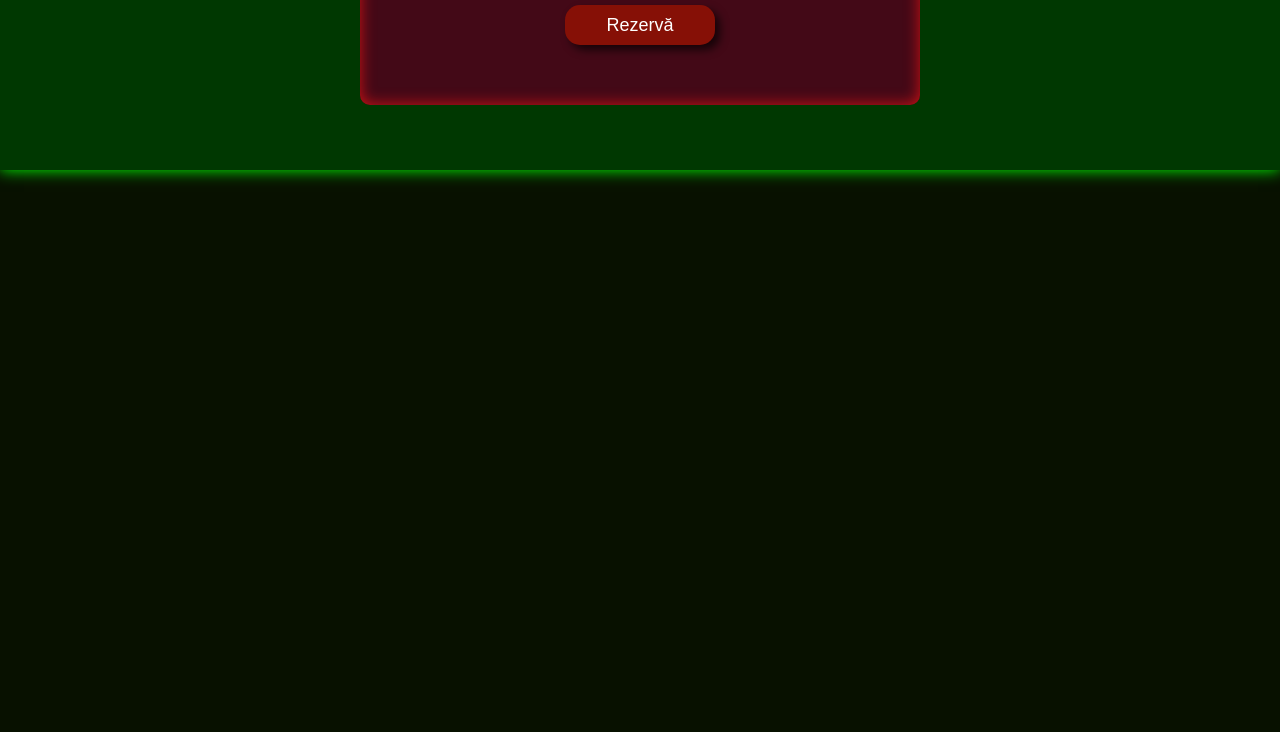
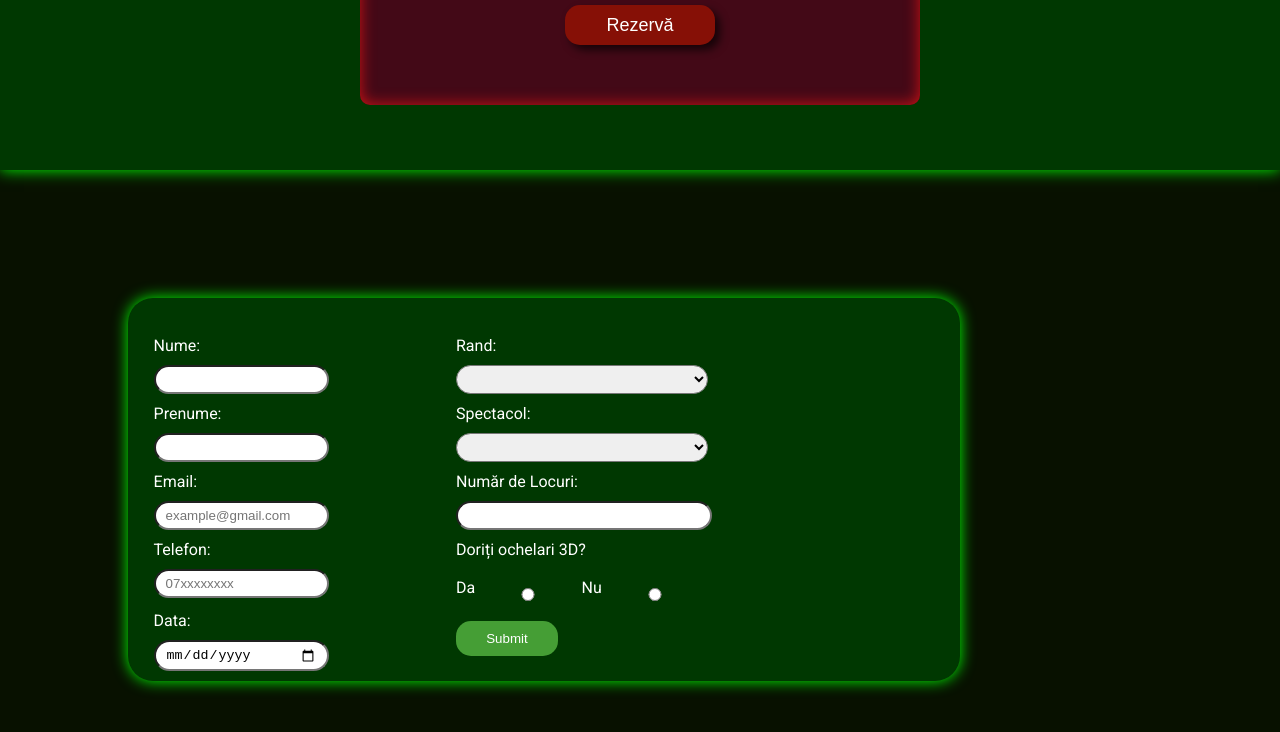
Before and after one commit to GodGivenn/CrocoCinema, a plain HTML site: page index.html in a window 1280 px wide. Shown: the part 2516-3248 px from the top of the page. Drawn offline with nearby package versions, Linux system fonts and the light colour scheme.

Commit message:
better safe than sorry

```diff
--- a/index.html
+++ b/index.html
@@ -14,7 +14,7 @@
       rel="stylesheet"
       href="https://fonts.googleapis.com/css?family=Roboto"
     />
-    <!-- <link rel="stylesheet" href="https://cdn.jsdelivr.net/npm/swiper@11/swiper-bundle.min.css" /> -->
+    <link rel="stylesheet" href="https://cdn.jsdelivr.net/npm/swiper@11/swiper-bundle.min.css" />
   </head>
   <body>
     <div class="container">
@@ -40,7 +40,7 @@
           </div>
           <div class="column">
             <div class="title">Data</div>
-            <input type="date" name="date" id="date" required />
+            <input type="date" name="date" id="date" class="date-input" required />
           </div>
           <div class="column">
             <button class="submit-button-class type="submit" id="submit-button">Submit</button>
@@ -223,13 +223,89 @@
 
       </div>
     </div>
-    <br /><br /><br /><br /><br /><br /><br /><br /><br /><br />
-    <br /><br /><br /><br /><br /><br /><br /><br /><br /><br />
-    <br /><br /><br /><br /><br /><br /><br /><br /><br /><br />
-    <br /><br /><br /><br /><br /><br /><br /><br /><br /><br />
-    <br /><br /><br /><br /><br /><br /><br /><br /><br /><br />
-    <br /><br /><br /><br /><br /><br /><br /><br /><br /><br />
-    <br /><br /><br /><br /><br /><br /><br /><br /><br /><br />
+
+
+
+
+
+
+
+
+
+    <!-- ------------------------------------------------------------------- -->
+
+    <form action="procesare.php" method="post" class="my-form">
+      <div class="form-group">
+        <label>Nume:</label>
+        <input type="text" id="nume" name="nume" class="form-field" required>
+    </div>
+    <div class="form-group">
+        <label>Rand:</label>
+        <select id="rand" name="rand" class="form-field" required>
+          <option value="" selected></option>
+          <option value="rand1">Rând 1</option>
+          <option value="rand2">Rând 2</option>
+          <option value="rand3">Rând 3</option>
+          <option value="rand4">Rând 4</option>
+          <option value="rand5">Rând 5</option>
+          <option value="rand6">Rând 6</option>
+          <option value="rand7">Rând 7</option>
+          <option value="rand8">Rând 8</option>
+          <option value="rand9">Rând 9</option>
+          <option value="rand10">Rând 10</option>
+        </select>
+    </div>
+    <div class="form-group">
+        <label>Prenume:</label>
+        <input type="text" id="prenume" name="prenume" class="form-field" required>
+    </div>
+    <div class="form-group">
+        <label>Spectacol:</label>
+        <select id="spectacol" name="spectacol" class="form-field" required>
+            <option value="" selected></option>
+            <option value="spectacol1">Croco si Julieta</option>
+            <option value="spectacol2">Crocomer</option>
+            <option value="spectacol3">Shape of water</option>
+            <option value="spectacol4">50 shades of croco</option>
+        </select>
+        </select>
+    </div>
+    <div class="form-group">
+        <label>Email:</label>
+        <input type="email" id="email" name="email" placeholder="example@gmail.com" class="form-field" required>
+    </div>
+    <div class="form-group">
+        <label>Număr de Locuri:</label>
+        <input type="number" id="locuri" name="locuri" min="1" max="10" step="1" class="form-field-seats" required>
+    </div>
+    <div class="form-group">
+        <label>Telefon:</label>
+        <input type="tel" id="telefon" name="telefon" placeholder="07xxxxxxxx" class="form-field" required>
+    </div>
+    <div class="form-group">
+        <label>Doriți ochelari 3D?</label>
+        <br><br>
+        <div class="form-glasses">
+            <label>Da</label>
+            <input type="radio" id="ochelari-da" name="ochelari" value="da">
+            <label>Nu</label>
+            <input type="radio" id="ochelari-no" name="ochelari" value="nu">
+        </div>
+    </div>
+    <div class="form-group">
+        <label>Data:</label>
+        <input type="date" id="data" name="data" class="form-field-data" required>
+    </div>
+
+
+      <button type="submit" id="trimite-buton" class="form-field form-submit-button">Submit</button>
+  </form>
+
+  <br><br><br><br><br><br><br><br><br><br><br><br>
+  <br><br><br><br><br><br><br><br><br><br><br><br>
+  <br><br><br><br><br><br><br><br><br><br><br><br>
+  <br><br><br><br><br><br><br><br><br><br><br><br>
+  <br><br><br><br><br><br><br><br><br><br><br><br>
   </body>
 
   <script src="javascripts/carousel.js"></script>
--- a/style.css
+++ b/style.css
@@ -82,7 +82,7 @@ select[name="cinema"]{
     margin-top: 10%;
 }
 
-input[type="date"]{
+.date-input{
     width: 80%;
     height: 10px;
     border-radius: 50px;
@@ -260,7 +260,7 @@ input[type="date"]{
     cursor: pointer;
     font-size: 18px;
     text-align: center;
-    transition: text-allign 1s, background-color 0.5s, border-radius 0.3s, font-size 0.3s;
+    transition: background-color 0.5s, border-radius 0.5s, font-size 0.5s;
 }
 
 .reserve-button button:hover {
@@ -313,6 +313,96 @@ input[type="date"]{
 .next-arrow:hover{
     background-color: #f9a318;
 }
+
+
+/*-------------------------------------------------------------------*/
+
+.my-form{
+    display: grid;
+    grid-template-columns: 0.75fr 1.25fr;
+    margin-left: 10%;
+    margin-right: 25%;
+    padding-top: 3%;
+    padding-left: 2%;
+    gap: 0%;
+    border-radius:25px;
+    color:white;
+    background-color: #003801;
+    box-shadow: 0 0 15px #00FF00;
+}
+
+.form-group{
+    width: 50%;
+    height: auto;
+}
+
+.form-field {
+    margin: 10px 0;
+    padding: 5px 10px;
+    border-radius: 50px;
+}
+
+.form-field-seats{
+    width: 92%;
+    padding: 5px 10px;
+    margin: 10px 0;
+    border-radius: 50px;
+}
+
+.form-field-data{
+
+    padding: 5px 10px;
+    margin: 10px 0;
+    border-radius: 50px;
+}
+
+.form-submit-button{
+    width:fit-content;
+    height: fit-content;
+    padding: 2% 6%;
+    background-color: #459e35;
+    color: #fff;
+    border: none;
+    cursor: pointer;
+    border-radius: 15px;
+    transition: transform 0.5s, border-radius 0.4s;
+}
+
+.form-submit-button:hover {
+    background-color: #f9a318;
+    border-radius: 0px;
+    zoom: 110%;
+}
+
+.form-glasses{
+    display: flex;
+}
+/*
+
+    gap: 2%;
+    padding: 20px;
+    margin: 5% 2%;
+
+    .location_date_input{
+    display: flex;
+    justify-content: space-between;
+    align-items: center;
+    box-shadow: 0 0 15px #00FF00;
+    background-color: #003801;
+    padding: 2% 0;
+    padding-left: 4%;
+    padding-right: 4%;
+    border-radius: 10px;
+    z-index: 2;
+    width: 60%;
+    margin: 0 auto;
+    top: 50%;
+    transform: translateY(-50%);
+    color: whitesmoke;
+    font-size: 20px;
+} */
+
+
 
 
 @media (max-width: 767px) {
```
